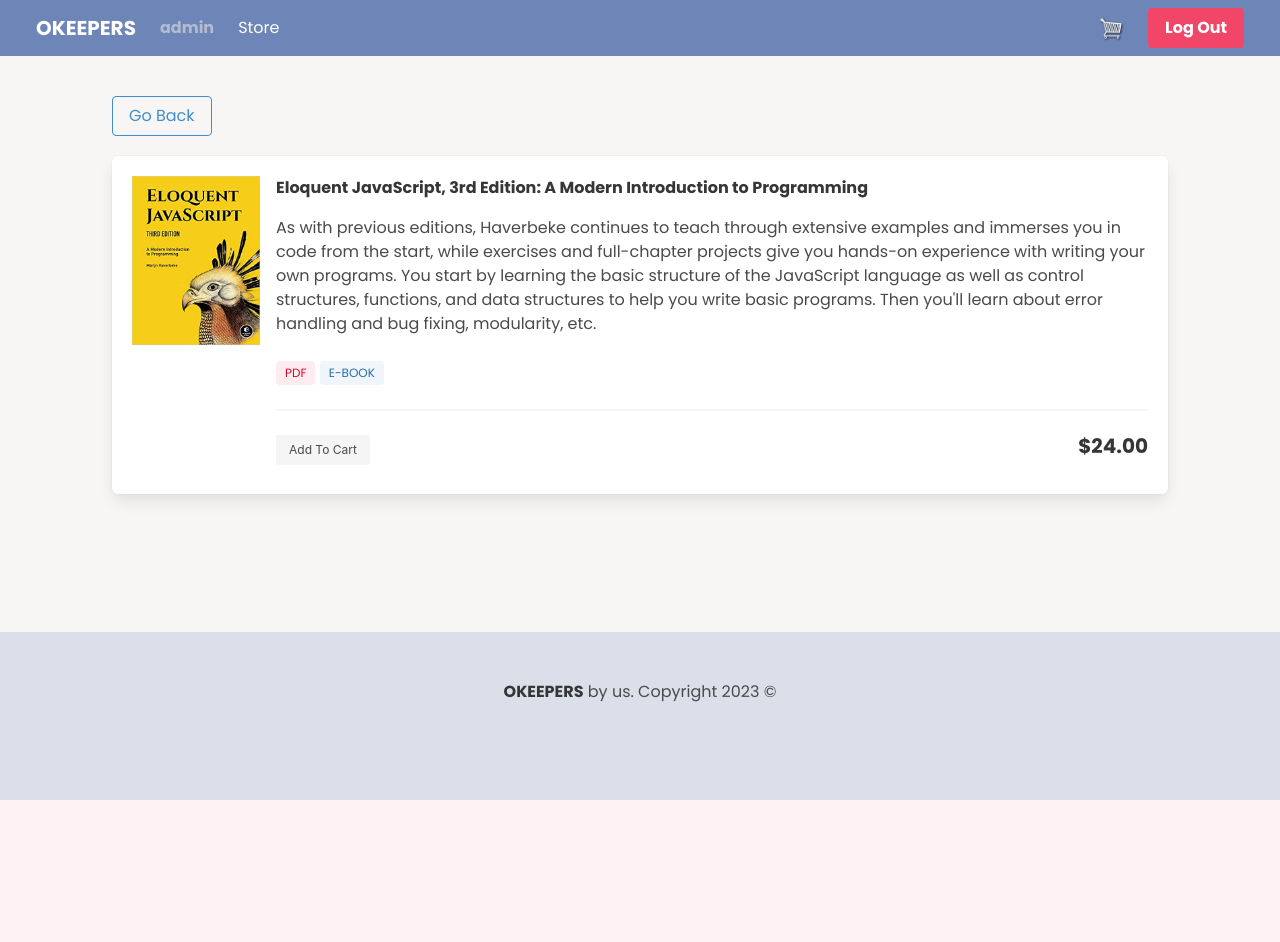
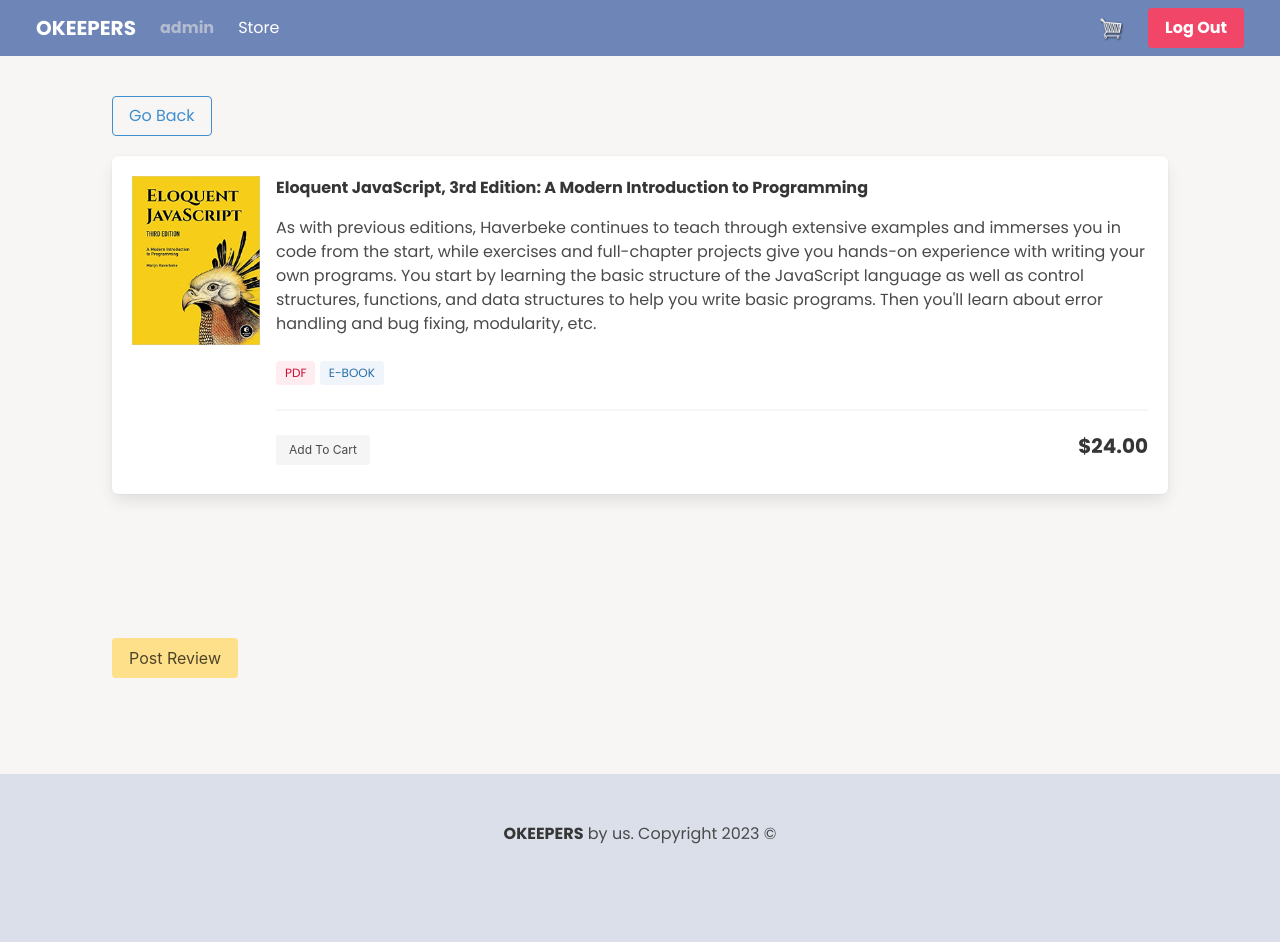
Before and after one commit to 1Peripheral/ebook-store, a Django app: page /2 in a window 1280 px wide. Before the commit the page ends 800 px from the top, so only its background shows below. Run offline with Django 4.2, Linux system fonts and the light colour scheme; a user stored in the database is signed in; data comes from the database, SQL or seed files in the repository.

Commit message:
Add reviews

```diff
--- a/shop/admin.py
+++ b/shop/admin.py
@@ -7,4 +7,5 @@
 admin.site.register(Product)
 admin.site.register(Order)
 admin.site.register(OrderItem)
-admin.site.register(UserDetails)
+admin.site.register(UserDetail)
+admin.site.register(Review)
--- a/shop/models.py
+++ b/shop/models.py
@@ -24,9 +24,15 @@
             url = ""
         return url
 
+class Review(models.Model):
+    user = models.ForeignKey(User, on_delete=models.CASCADE, null=True)
+    product = models.ForeignKey(Product, on_delete=models.CASCADE, null=True)
+    stars = models.IntegerField(default=3)
+    review = models.CharField(max_length=512, null=False)
+
 
 class Order(models.Model):
-    customer = models.ForeignKey(User, on_delete=models.SET_NULL, null=True, blank=True)
+    customer = models.ForeignKey(User, on_delete=models.CASCADE, null=True)
     date_ordered = models.DateTimeField(auto_now_add=True)
     complete = models.BooleanField(default=False, null=True, blank=False)
     transaction_id = models.CharField(max_length=200, null=True)
@@ -57,8 +63,8 @@
 
 
 class OrderItem(models.Model):
-    product = models.ForeignKey(Product, on_delete=models.SET_NULL, null=True)
-    order = models.ForeignKey(Order, on_delete=models.SET_NULL, null=True)
+    product = models.ForeignKey(Product, on_delete=models.CASCADE, null=True)
+    order = models.ForeignKey(Order, on_delete=models.CASCADE, null=True)
     quantity = models.IntegerField(default=0, null=False, blank=True)
     date_added = models.DateTimeField(auto_now_add=True)
 
@@ -68,9 +74,9 @@
         return total
 
 
-class UserDetails(models.Model):
-    customer = models.ForeignKey(User, on_delete=models.SET_NULL, null=True)
-    order = models.ForeignKey(Order, on_delete=models.SET_NULL, null=True)
+class UserDetail(models.Model):
+    customer = models.ForeignKey(User, on_delete=models.CASCADE, null=True)
+    order = models.ForeignKey(Order, on_delete=models.CASCADE, null=True)
     address = models.CharField(max_length=200, null=False)
     city = models.CharField(max_length=200, null=False)
     zipcode = models.CharField(max_length=200, null=False)
--- a/shop/templates/registration/login.html
+++ b/shop/templates/registration/login.html
@@ -36,7 +36,7 @@
     {% if form.errors %}
         <p>Your username and password didn't match. Please try again.</p>
     {% endif %}
-    <div class="container ">
+    <div class="container">
         <div class="columns is-flex is-flex-wrap-wrap is-centered">
             <form method="POST" action="{% url 'login' %}">
                 {% csrf_token %}
--- a/shop/templates/shop/detail.html
+++ b/shop/templates/shop/detail.html
@@ -41,4 +41,50 @@
     </div>
 </section>
 
+<section class="section">
+    <div class="block">
+        {% for review in reviews %}
+        <article class="media">
+            <figure class="media-left">
+                <p class="image is-64x64">
+                    <img src="{% static 'images/user-placeholder.png' %}">
+                </p>
+            </figure>
+            <div class="media-content">
+                <div class="content">
+                    <p>
+                        <strong>{{ review.user }}</strong>  <small></small>
+                        <br>
+                        {{ review.review }}
+                    </p>
+                </div>
+
+            </div>
+        </article>
+        {% endfor %}
+    </div>
+
+    {% if user.is_authenticated %}
+    <div class="block is-flex">
+        <dialog id="review_modal" >
+            <form action="{% url 'post_review' product.id %}" method="POST">
+                {% csrf_token %}
+                <div class="block">
+                    <label for="label review"><strong>REVIEW</strong></label>
+                </div>
+                <div class="block">
+                    <textarea name="review" class="textarea is-link" placeholder="Your Review ..." cols="60" rows="10" required autofocus></textarea>
+                </div>
+                <div class="block">
+                    <input class="button is-link" type="submit" value="Post">
+                </div>
+            </form>
+        </dialog>
+        <button class="button is-warning mt-5" onclick="review_modal.showModal()">
+            Post Review
+        </button>
+    </div>
+    {% endif %}
+</section>
+
 {% endblock content %}
--- a/shop/urls.py
+++ b/shop/urls.py
@@ -4,10 +4,11 @@
 
 urlpatterns = [
     path("", views.index, name="homepage"),
-    path("store", views.store, name="store"),
+    path("store/", views.store, name="store"),
     path("cart/", views.cart, name="cart"),
     path("checkout/", views.checkout, name="checkout"),
     path("update_item/", views.updateItem, name= "update_item"),
     path("<int:productId>", views.viewDetails, name='detail'),
     path("search/", views.searchResults, name='search_results'),
+    path("post_review/<int:productId>", views.postReview, name='post_review'),
 ]
--- a/shop/views.py
+++ b/shop/views.py
@@ -48,7 +48,8 @@
 def viewDetails(request, productId):
     print(productId)
     product = Product.objects.get(id=productId)
-    context = {"product": product}
+    reviews = product.review_set.all() #type: ignore
+    context = {"product": product, "reviews": reviews}
     return render(request, "shop/detail.html", context)
 
 
@@ -59,6 +60,16 @@
         items = Product.objects.filter(name__icontains=search_query)
         context = {'items' : items}
     return render(request, "shop/search_results.html", context)
+
+def postReview(request, productId):
+    if request.method == 'POST':
+        review_text = request.POST['review']
+        product = Product.objects.get(id=productId)
+        review = Review(user=request.user, product=product, review=review_text)
+        review.save()
+        return redirect(viewDetails, productId)
+    return redirect(viewDetails, productId)
+
 
 
 def updateItem(request):
```
Also changed, not shown: db.sqlite3, shop/migrations/0009_reviews.py (added), shop/migrations/0010_rename_reviews_review_rename_userdetails_userdetail.py (added), shop/migrations/0011_review_user_alter_order_customer_and_more.py (added), shop/migrations/0012_alter_review_review.py (added), shop/migrations/0013_alter_review_review_alter_review_stars.py (added), static/images/user-placeholder.png (added). Lines whose indentation alone changed are shown as unchanged.
